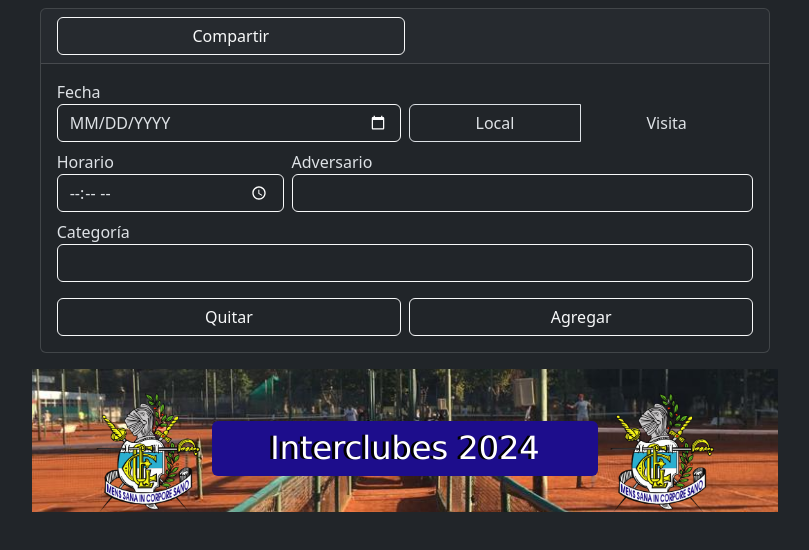
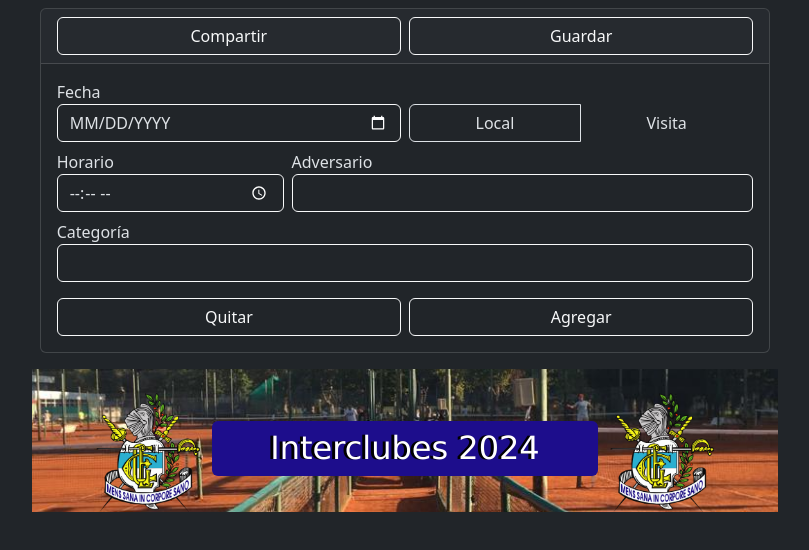
Before and after one commit to moradan/flyer-geba, a Next.js app: page / in a window 1280 px wide. Shown: the top 550 px of the page, without its empty margins (235-1044 px from the left). Built offline with nearby package versions, Linux system fonts and the light colour scheme.

Commit message:
Guardar flyer.
Almaceno fylers con distintos nombres.
Llevo registro de cual flyer se esta editando actualmente en local storage key:"buffer".

```diff
--- a/src/components/Boton.tsx
+++ b/src/components/Boton.tsx
@@ -1,17 +1,20 @@
 import { MouseEventHandler } from "react";
 
 export default function Boton({
+  variant,
   caption,
   identifier,
   clickHandler,
   disabled = false,
 }: {
-  caption: string;
-  identifier: string;
-  clickHandler?: MouseEventHandler;
-  disabled?: boolean;
+  variant?: string,
+  caption: string,
+  identifier: string,
+  clickHandler?: MouseEventHandler,
+  disabled?: boolean,
 }) {
   return (
+    <div className={variant}>
       <button
         id={identifier}
         onClick={clickHandler}
@@ -21,5 +24,6 @@ export default function Boton({
       >
         {caption}
       </button>
+    </div>
   );
 }
--- a/src/components/panelControl/BotonCompartir.tsx
+++ b/src/components/panelControl/BotonCompartir.tsx
@@ -2,7 +2,7 @@ import { MouseEvent, useState } from "react";
 import Boton from "../Boton";
 import { toJpeg } from "html-to-image";
 
-export default function BotonCompartir() {
+export default function BotonCompartir({ variant }: { variant: string}) {
   function manejarClick(e: MouseEvent) {
     const nodoFlyer: HTMLElement | null = document.querySelector("#flyer-node");
 
@@ -27,6 +27,7 @@ export default function BotonCompartir() {
   return (
     <>
       <Boton
+        variant={variant}
         caption="Compartir"
         identifier="BotonCompartir"
         clickHandler={manejarClick}
--- a/src/components/panelControl/BotonGuardar.tsx
+++ b/src/components/panelControl/BotonGuardar.tsx
@@ -1,5 +1,18 @@
+import AdministradorDatos from "@/utils/AdministradorDatos";
 import Boton from "../Boton";
 
-export default function BotonGuardar() {
-  return <Boton caption="Guardar" identifier="BotonGuardar" />;
+export default function BotonGuardar( { variant }: { variant: string}) {
+  return <Boton variant={variant} caption="Guardar" identifier="BotonGuardar" clickHandler={guardarFlyer}/>;
 }
+
+function guardarFlyer() {
+  const nombreFlyer = prompt("Escribi un nombre para este flyer:");
+
+  if (!nombreFlyer) {
+    alert("No pusiste un nombre valido.");
+    return;
+  }
+
+  AdministradorDatos.nombreFlyer = nombreFlyer;
+  AdministradorDatos.guardar();
+}
--- a/src/components/panelControl/PanelControl.tsx
+++ b/src/components/panelControl/PanelControl.tsx
@@ -1,12 +1,11 @@
-import BotonNuevo from "@/components/panelControl/BotonNuevo";
 import BotonCompartir from "./BotonCompartir";
+import BotonGuardar from "./BotonGuardar";
 
 export default function PanelControl() {
   return (
-    <nav>
-      <div className="col col-sm-6">
-        <BotonCompartir />
-      </div>
+    <nav className="row g-2">
+        <BotonCompartir variant="col-12 col-md-6" />
+        <BotonGuardar variant="col-12 col-md-6"/>
     </nav>
   );
 }
--- a/src/pages/index.tsx
+++ b/src/pages/index.tsx
@@ -10,9 +10,8 @@ import { Card } from "react-bootstrap";
 import AdministradorDatos from "@/utils/AdministradorDatos";
 
 export default function Home() {
-  const nombreFlyer = "Partidos";
   const [listaPartidos, setListaPartidos] = useState<Array<Partido>>([]);
-  AdministradorDatos.inicializar(listaPartidos, setListaPartidos, nombreFlyer);
+  AdministradorDatos.inicializar(listaPartidos, setListaPartidos);
 
   useEffect(AdministradorDatos.cargarPartidos, []);
 
--- a/src/utils/AdministradorDatos.ts
+++ b/src/utils/AdministradorDatos.ts
@@ -5,17 +5,20 @@ import { ordenPorTimeStamp } from "./ordenDeFechaYTiempo";
 export default class AdministradorDatos {
     private static setListaPartidos: Dispatch<SetStateAction<Array<Partido>>>;
     private static listaPartidos: Array<Partido>;
-    private static nombreFlyer: string;
+    static nombreFlyer: string;
 
     private constructor() {}
 
-    static inicializar(listaPartidos: Array<Partido>, setListaPartidos: Dispatch<SetStateAction<Array<Partido>>>, nombreFlyer: string) {
-        AdministradorDatos.nombreFlyer = nombreFlyer;
+    static inicializar(
+        listaPartidos: Array<Partido>,
+        setListaPartidos: Dispatch<SetStateAction<Array<Partido>>>,
+    ) {
         AdministradorDatos.listaPartidos = listaPartidos;
         AdministradorDatos.setListaPartidos = setListaPartidos;
     }
 
     static cargarPartidos() {
+        AdministradorDatos.nombreFlyer = localStorage.getItem("buffer") ?? "Partidos";
         console.log("Esto se ejecuta una sola vez cuando la pagina se carga.");
         const partidosAlmacenados: string = localStorage.getItem(AdministradorDatos.nombreFlyer) ?? "[]";
         const listaPartidosTexto: Array<PartidoTexto> = JSON.parse(partidosAlmacenados);
@@ -52,7 +55,12 @@ export default class AdministradorDatos {
     }
 
 
-  static guardar(listaParaGuardar: Array<Partido>) {
+  static guardar(listaParaGuardar?: Array<Partido>) {
+    if(!listaParaGuardar) {
+        listaParaGuardar = AdministradorDatos.listaPartidos;
+    }
+
     localStorage.setItem(AdministradorDatos.nombreFlyer, JSON.stringify(listaParaGuardar));
+    localStorage.setItem("buffer", AdministradorDatos.nombreFlyer);
   }
 }
```
Lines whose indentation alone changed are shown as unchanged.
